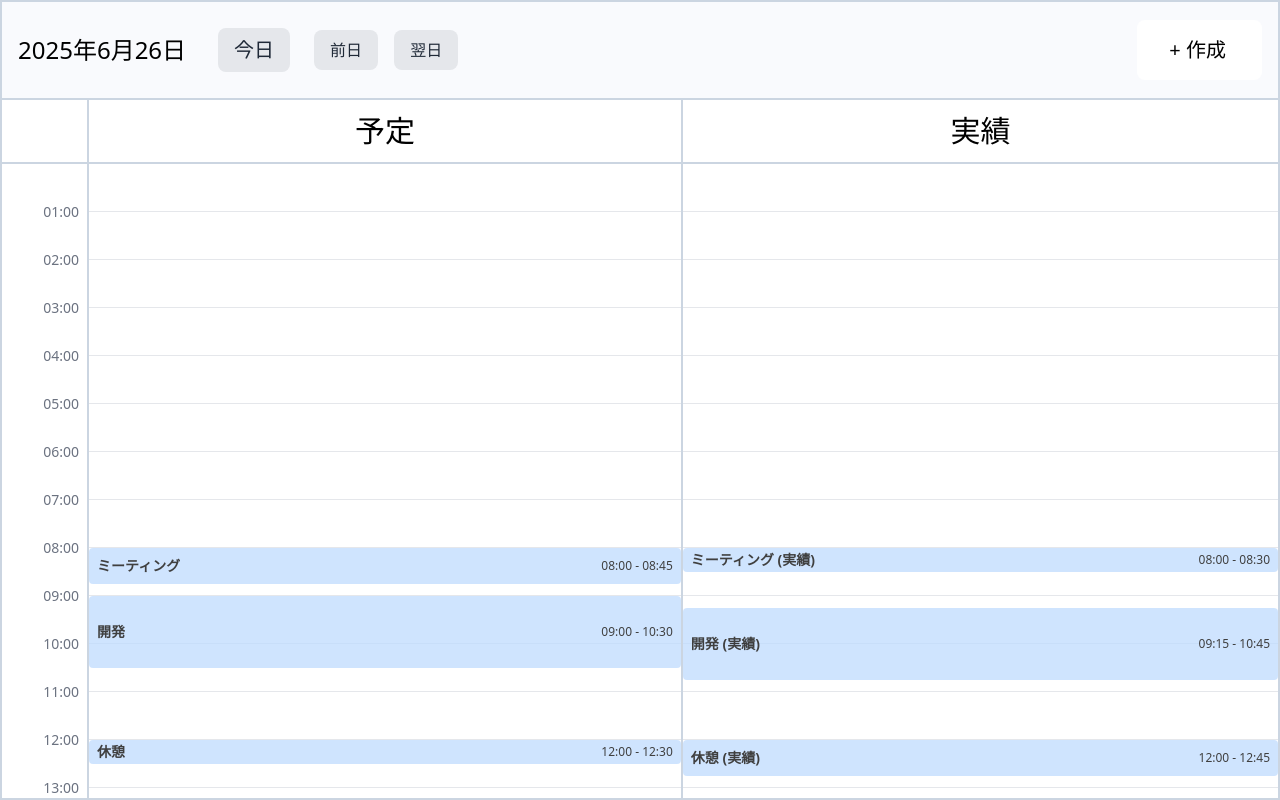
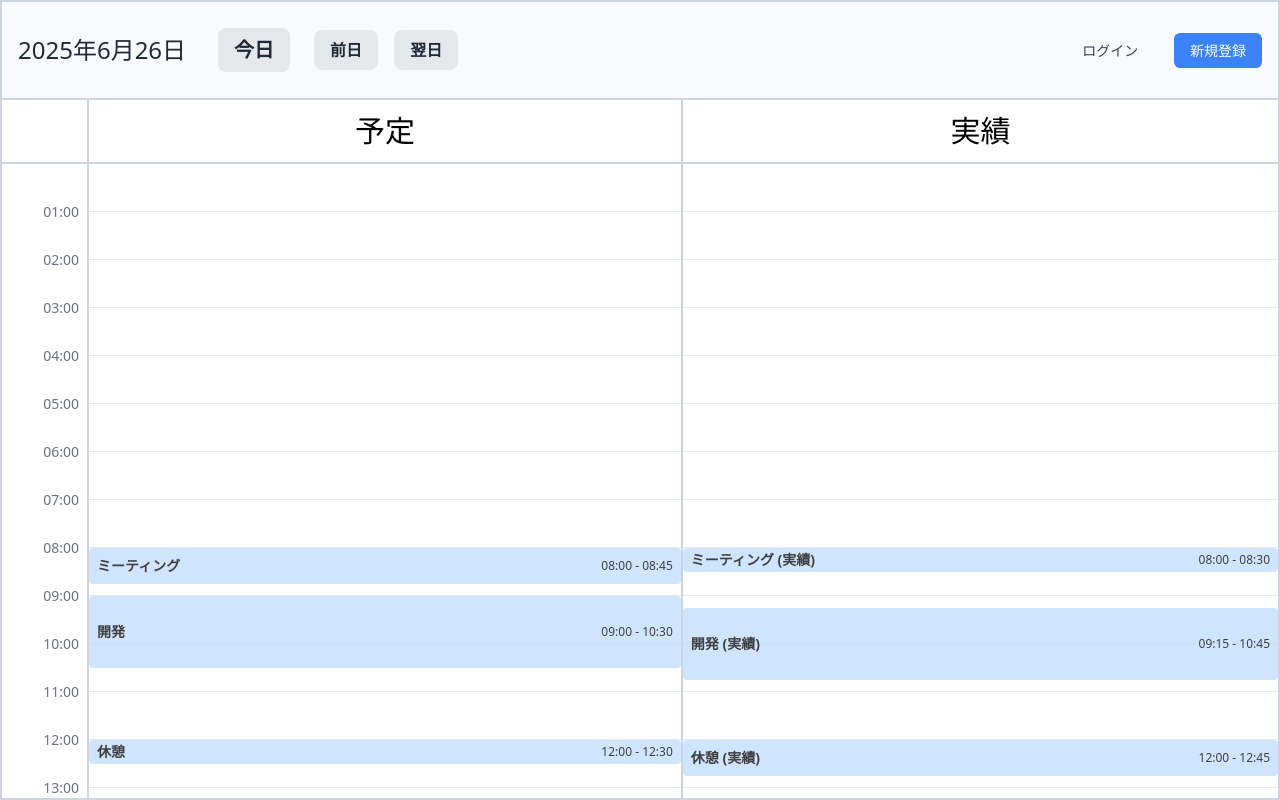
Before and after one commit to barsea/schedpoint, a Vue app in the folder frontend/: page / in a window 1280 px wide. Built offline with nearby package versions, Linux system fonts and the light colour scheme.

Commit message:
feat(frontend): ログイン状態に応じた動的なヘッダーを実装

```diff
--- a/frontend/src/components/TheHeader.vue
+++ b/frontend/src/components/TheHeader.vue
@@ -1,25 +1,104 @@
-<script setup></script>
+<script setup>
+import { ref } from 'vue'
+import { useRouter } from 'vue-router'
+import { useAuthStore } from '@/stores/auth'
+
+const authStore = useAuthStore()
+const router = useRouter()
+
+const isDropdownOpen = ref(false)
+
+const toggleDropdown = () => {
+  isDropdownOpen.value = !isDropdownOpen.value
+}
+
+const handleLogout = () => {
+  authStore.logout()
+  router.push('/login')
+}
+</script>
 
 <template>
-  <div class="flex items-center justify-between h-full px-4">
+  <div class="container mx-auto flex items-center justify-between h-full px-4 py-3">
     <div class="flex items-center">
-      <div class="text-2xl mr-8">2025年6月26日</div>
-      <button class="bg-gray-200 hover:bg-gray-300 text-gray-800 text-xl py-2 px-4 rounded-lg mr-6">
+      <div class="text-2xl mr-8 text-gray-800">2025年6月26日</div>
+      <button
+        class="bg-gray-200 hover:bg-gray-300 text-gray-800 font-bold text-xl py-2 px-4 rounded-lg mr-6"
+      >
         今日
       </button>
-      <button class="bg-gray-200 hover:bg-gray-300 text-gray-800 py-2 px-4 rounded-lg mr-4">
+      <button
+        class="bg-gray-200 hover:bg-gray-300 text-gray-800 font-bold py-2 px-4 rounded-lg mr-4"
+      >
         前日
       </button>
-      <button class="bg-gray-200 hover:bg-gray-300 text-gray-800 py-2 px-4 rounded-lg">翌日</button>
+      <button class="bg-gray-200 hover:bg-gray-300 text-gray-800 font-bold py-2 px-4 rounded-lg">
+        翌日
+      </button>
     </div>
 
-    <div class="flex">
-      <RouterLink
-        :to="{ name: 'event-new' }"
-        class="bg-white hover:bg-[#d3e3fd] text-black text-xl py-4 px-8 rounded-lg flex items-center"
-      >
-        <span class="mr-1">+ 作成</span>
-      </RouterLink>
+    <div class="flex items-center space-x-4">
+      <!-- 未ログイン時の表示 -->
+      <div v-if="!authStore.isLoggedIn" class="space-x-4">
+        <router-link
+          to="/login"
+          class="px-4 py-2 text-sm font-medium text-gray-700 dark:text-gray-200 rounded-md hover:bg-gray-100 dark:hover:bg-gray-700"
+        >
+          ログイン
+        </router-link>
+        <router-link
+          to="/signup"
+          class="bg-blue-500 hover:bg-blue-700 px-4 py-2 text-sm font-medium text-white rounded-md"
+        >
+          新規登録
+        </router-link>
+      </div>
+      <!-- ログイン時の表示 -->
+      <div v-else class="flex items-center space-x-4">
+        <!-- ユーザー名とプルダウンメニュー -->
+        <div class="relative">
+          <!-- @clickでプルダウンの表示/非表示を切り替え -->
+          <button @click="toggleDropdown" class="flex items-center space-x-2 focus:outline-none">
+            <span class="text-sm font-medium text-gray-700 dark:text-gray-200">{{
+              authStore.userName
+            }}</span>
+            <svg
+              class="w-4 h-4 text-gray-600 dark:text-gray-400"
+              fill="none"
+              stroke="currentColor"
+              viewBox="0 0 24 24"
+              xmlns="http://www.w3.org/2000/svg"
+            >
+              <path
+                stroke-linecap="round"
+                stroke-linejoin="round"
+                stroke-width="2"
+                d="M19 9l-7 7-7-7"
+              ></path>
+            </svg>
+          </button>
+          <!-- v-ifでプルダウンメニューの表示を制御 -->
+          <div
+            v-if="isDropdownOpen"
+            class="absolute right-0 mt-2 w-48 bg-white dark:bg-gray-700 rounded-md shadow-lg py-1 z-10"
+          >
+            <a
+              href="#"
+              @click.prevent="handleLogout"
+              class="block px-4 py-2 text-sm text-gray-700 dark:text-gray-200 hover:bg-gray-100 dark:hover:bg-gray-600"
+            >
+              ログアウト
+            </a>
+          </div>
+        </div>
+        <!-- 「+ 作成」ボタン -->
+        <RouterLink
+          :to="{ name: 'event-new' }"
+          class="bg-blue-500 hover:bg-blue-700 px-4 py-2 text-sm font-medium text-white rounded-md"
+        >
+          + 作成
+        </RouterLink>
+      </div>
     </div>
   </div>
 </template>
```
